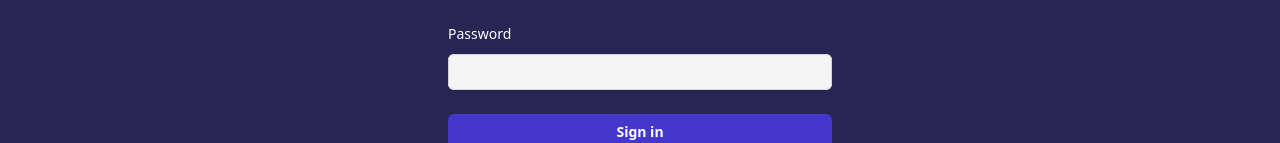
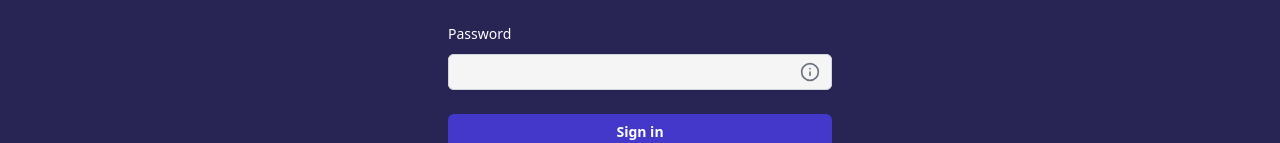
Before and after one commit to skhan943/ghost-link, a React (Vite) app in the folder client/: page /auth/login in a window 1280 px wide. Shown: the part 440-583 px from the top of the page. Built offline with nearby package versions, Linux system fonts and the light colour scheme.

Commit message:
Password validation

```diff
--- a/client/src/views/Auth.tsx
+++ b/client/src/views/Auth.tsx
@@ -137,17 +137,36 @@ const Auth = () => {
               >
                 Password
               </label>
-              <div className="mt-2">
+              <div className="mt-2 relative">
                 <input
                   id="password"
                   name="password"
                   type="password"
                   autoComplete="current-password"
                   required
+                  pattern="^(?=.*[a-z])(?=.*[A-Z])(?=.*\d)(?=.*[@$!%*?&])[A-Za-z\d@$!%*?&]{15,30}$"
+                  title="Password must be between 15-20 characters and contain at least one uppercase letter, one lowercase letter, one number, and one special character [@$!%*?&]"
                   value={userInput.password}
                   onChange={handleChange}
-                  className="bg-[#F5F5F5] p-5 block w-full rounded-md border-0 py-1.5 text-gray-900 shadow-sm ring-1 ring-inset ring-gray-300 placeholder:text-gray-400 focus:ring-2 focus:ring-inset focus:ring-indigo-600 sm:text-sm sm:leading-6"
+                  className="password-input bg-[#F5F5F5] p-5 block w-full rounded-md border-0 py-1.5 text-gray-900 shadow-sm ring-1 ring-inset ring-gray-300 placeholder:text-gray-400 focus:ring-2 focus:ring-inset focus:ring-indigo-600 pr-10 sm:text-sm sm:leading-6"
                 />
+                <div className="absolute inset-y-0 right-0 pr-3 flex items-center pointer-events-none">
+                  <div className="group">
+                    <svg
+                      className="h-5 w-5 text-gray-500 group-focus:text-gray-400 transition-all duration-300"
+                      fill="none"
+                      strokeLinecap="round"
+                      strokeLinejoin="round"
+                      strokeWidth="2"
+                      viewBox="0 0 24 24"
+                      stroke="currentColor"
+                    >
+                      <circle cx="12" cy="12" r="10" />
+                      <line x1="12" y1="16" x2="12" y2="12" />
+                      <line x1="12" y1="8" x2="12" y2="8" />
+                    </svg>
+                  </div>
+                </div>
               </div>
             </div>
 
```
Also changed, not shown: 1 other file (tests, documents, lock files or other folders).
